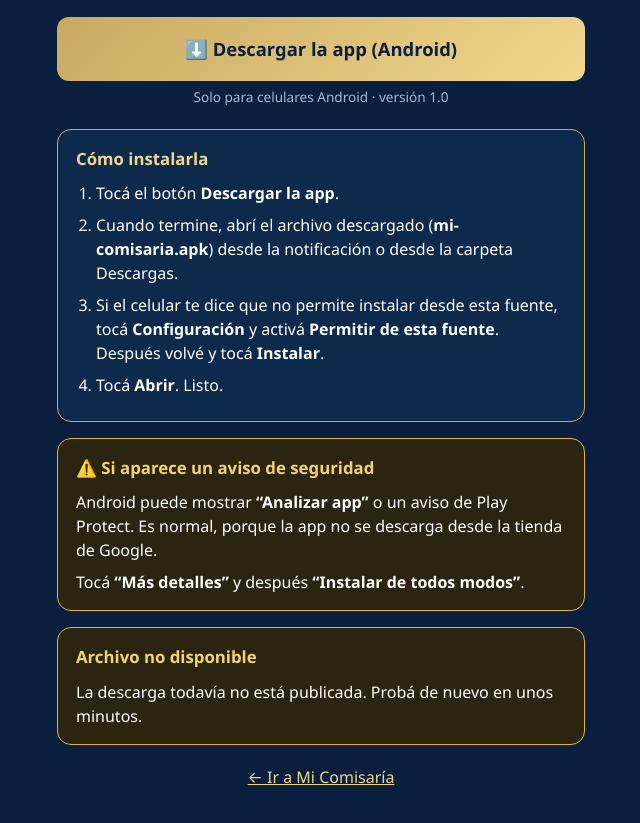
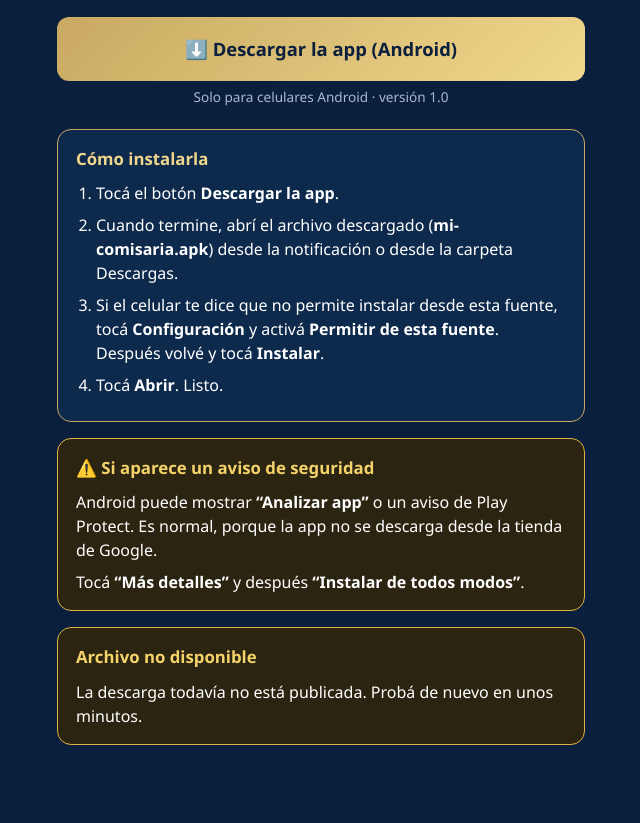
Before and after one commit to jr8969662-beep/MI-COMISARIA, a plain HTML site: page descargar.html in a window 1280 px wide. Shown: the part 183-1006 px from the top of the page, without its empty margins (319-959 px from the left). After the commit the page ends 984 px from the top, so only its background shows below. Drawn offline with Linux system fonts and the light colour scheme; no server answers.

Commit message:
Descarga: quita el enlace a la web
Co-Authored-By: Claude Sonnet 5.5 <noreply@anthropic.com>
Claude-Session: https://claude.ai/code/session_01Sx9CUEYVFon643LPuc2HS7

```diff
--- a/descargar.html
+++ b/descargar.html
@@ -54,7 +54,6 @@
     <p style="margin:0;">La descarga todavía no está publicada. Probá de nuevo en unos minutos.</p>
   </div>
 
-  <a class="volver" href="./">← Ir a Mi Comisaría</a>
 </main>
 <script>
 (function(){
```
